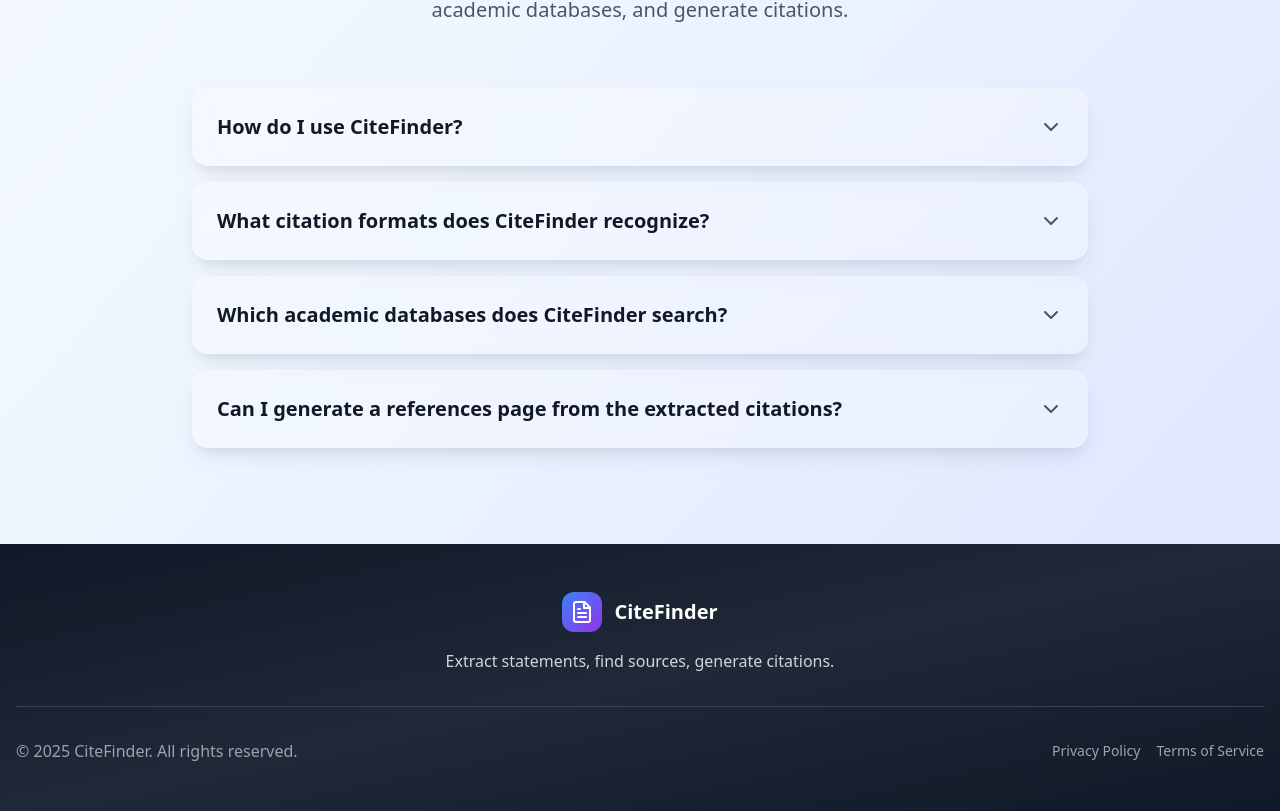
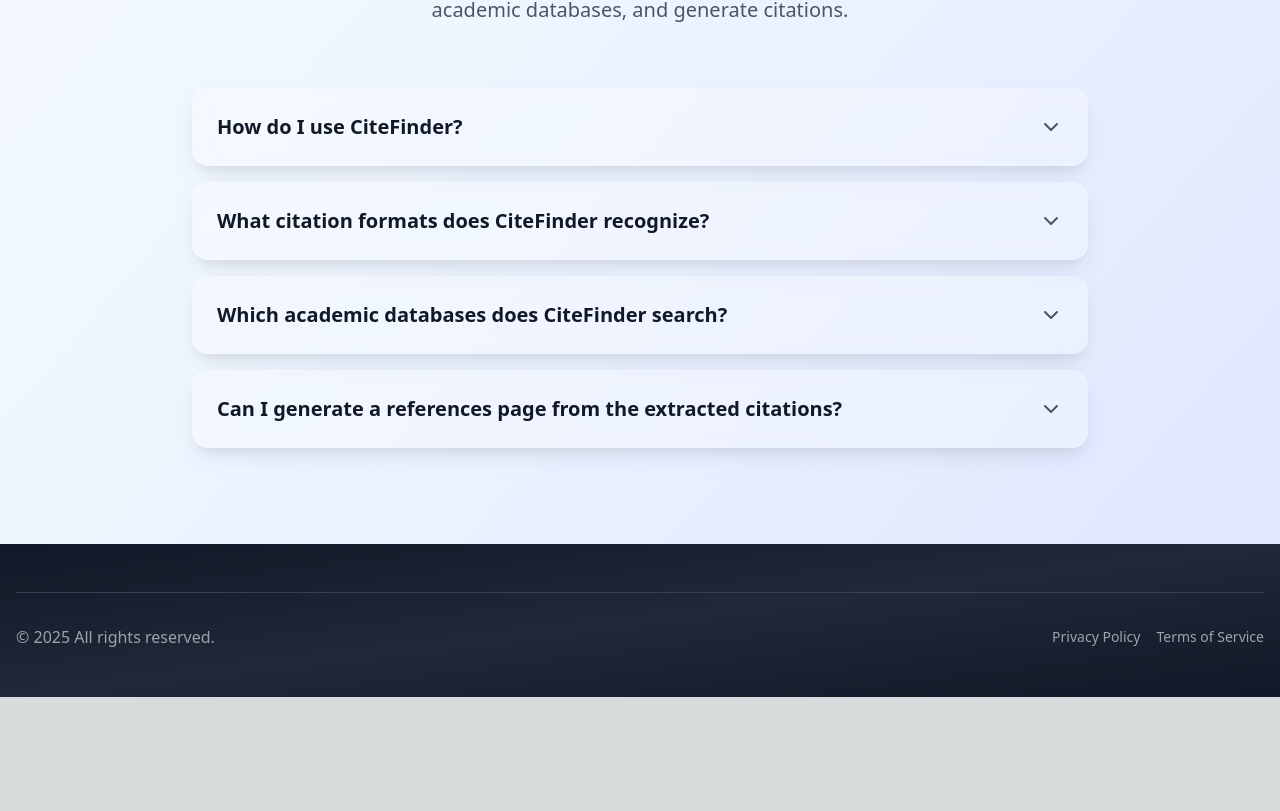
Before and after one commit to KarimOsmanGH/CiteFinder, a Next.js app: page / in a window 1280 px wide. Shown: the part 920-1731 px from the top of the page. After the commit the page ends 1617 px from the top, so only its background shows below. Built offline with nearby package versions, Linux system fonts and the light colour scheme; no server answers.

Commit message:
Remove statement limits and CiteFinder branding - Process all pages and statements

```diff
--- a/app/api/process-pdf/route.ts
+++ b/app/api/process-pdf/route.ts
@@ -370,7 +370,7 @@
   const uniqueStatements = statements.filter((s, i, arr) =>
     arr.findIndex(item => item.text === s.text) === i
   )
-  const finalStatements = uniqueStatements.slice(0, 10) // Show more statements for better coverage
+  const finalStatements = uniqueStatements // Process all statements from every page
 
   console.log('🔍 Final statements:', finalStatements.length)
   console.log('🔍 Final statements:', finalStatements.map(s => s.text.substring(0, 80)))
@@ -383,8 +383,8 @@
   const citations: Citation[] = []
   let idCounter = 1
 
-  // Process all statements for comprehensive coverage
-  const limitedStatements = statements.slice(0, 10)
+  // Process all statements from every page
+  const limitedStatements = statements
   console.log('🔍 Processing statements for paper search:', limitedStatements.length, 'out of', statements.length)
 
   for (const statement of limitedStatements) {
@@ -416,8 +416,8 @@
 
       console.log('🔍 Total unique results found:', uniqueResults.length)
 
-      // Take top 5 results per statement for better coverage
-      for (const result of uniqueResults.slice(0, 5)) {
+      // Take all results per statement for comprehensive coverage
+      for (const result of uniqueResults) {
         const authors = result.authors.join(', ')
         const year = result.year
 
--- a/app/api/process-text/route.ts
+++ b/app/api/process-text/route.ts
@@ -292,7 +292,7 @@
 
   // Remove duplicates and return results
   const uniqueStatements = [...new Set(statements)]
-  const finalStatements = uniqueStatements.slice(0, 10) // Show more statements for better coverage
+  const finalStatements = uniqueStatements // Process all statements
 
   console.log('🔍 Final statements:', finalStatements.length)
   console.log('🔍 Final statements:', finalStatements.map(s => s.substring(0, 80)))
@@ -305,8 +305,8 @@
   const citations: Citation[] = []
   let idCounter = 1
 
-  // Process all statements for comprehensive coverage
-  const limitedStatements = statements.slice(0, 10)
+  // Process all statements
+  const limitedStatements = statements
   console.log('🔍 Processing statements for paper search:', limitedStatements.length, 'out of', statements.length)
 
   for (const statement of limitedStatements) {
@@ -337,8 +337,8 @@
 
       console.log('🔍 Total unique results found:', uniqueResults.length)
 
-      // Take top 5 results per statement for better coverage
-      for (const result of uniqueResults.slice(0, 5)) {
+      // Take all results per statement
+      for (const result of uniqueResults) {
         const authors = result.authors.join(', ')
         const year = result.year
 
--- a/components/Footer.tsx
+++ b/components/Footer.tsx
@@ -1,7 +1,6 @@
 'use client'
 
 import Link from 'next/link'
-import { FileText } from 'lucide-react'
 
 
 
@@ -11,21 +10,7 @@
   return (
     <footer className="bg-gradient-to-br from-gray-900 via-gray-800 to-gray-900 text-white">
       <div className="container mx-auto px-4 py-12">
-        {/* Main Footer Content */}
-        <div className="flex justify-center mb-8">
-          {/* Company Info */}
-          <div className="space-y-4 text-center">
-            <div className="flex items-center justify-center">
-              <div className="w-10 h-10 bg-gradient-to-br from-blue-500 to-purple-600 rounded-xl flex items-center justify-center mr-3">
-                <FileText className="w-6 h-6 text-white" />
-              </div>
-              <h3 className="text-xl font-bold">CiteFinder</h3>
-            </div>
-            <p className="text-gray-300 leading-relaxed">
-              Extract statements, find sources, generate citations.
-            </p>
-          </div>
-        </div>
+
 
         {/* Divider */}
         <div className="border-t border-gray-700 pt-8">
@@ -33,7 +18,7 @@
             {/* Copyright */}
             <div className="flex items-center space-x-2">
               <span className="text-gray-400">
-                © {currentYear} CiteFinder. All rights reserved.
+                © {currentYear} All rights reserved.
               </span>
             </div>
 
```
